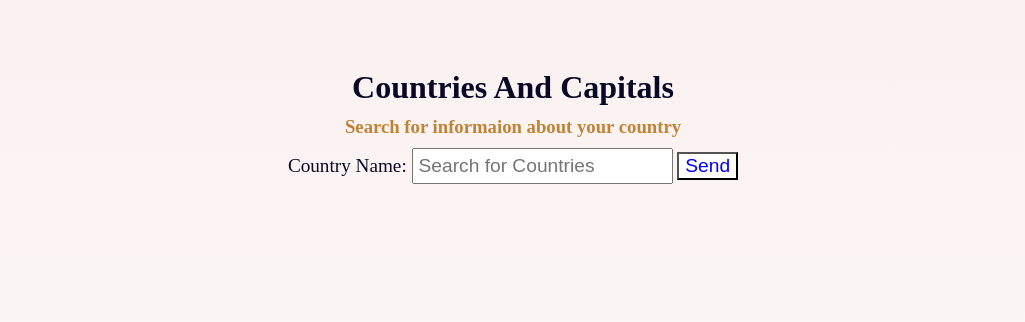
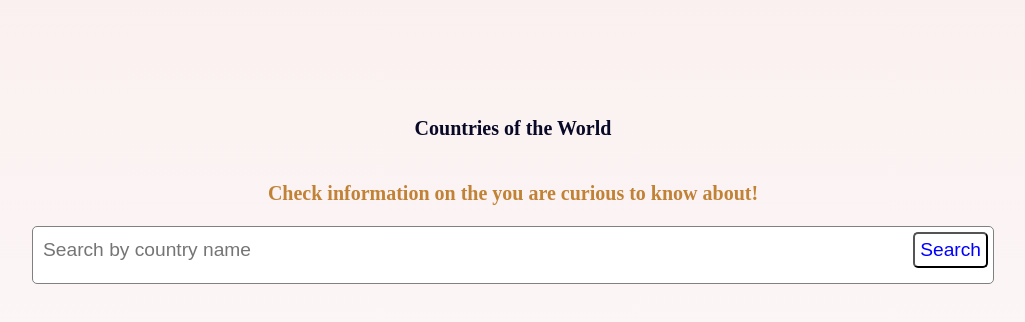
Before and after one commit to GSG-G8/Rest-Countries, a website: page public/index.html in a window 1280 px wide. Shown: the whole page, without its empty margins (127-1152 px from the left). Drawn offline with Linux system fonts and the light colour scheme; files that its build step writes are made by us from their sources; files whose address does not match are found by name.

Commit message:
made styles for the page relates #8

```diff
--- a/public/css/style.css
+++ b/public/css/style.css
@@ -1,44 +1,84 @@
-*{
+* {
   margin: 0;
 }
- .main__div{
-     background-image:linear-gradient(rgba(211, 109, 109, 0.1),
-      rgba(252, 244, 244, 0.1)),url('../images/bg.jpg') ;
+.main__div {
+  background-image: linear-gradient(
+      rgba(211, 109, 109, 0.1),
+      rgba(252, 244, 244, 0.1)
+    ),
+    url("../images/bg.jpg");
   height: 100vh;
-     background-size: cover;
-     margin: 0 auto;
+  background-size: 100vw 100vh;
 }
- .Rest__Country{
-     padding-top: 5%;
-     text-align: center;
-     font-size: 1rem;
-
+.Rest__Country {
+  display: flex;
+  flex-direction: column;
+  align-items: center;
+  padding-top: 6rem;
 }
- .search__heading1{
+.search__heading1 {
+  margin: 1rem 0;
   padding: 5px;
-    color:#090927;
+  color: #090927;
+  font-size: 1.25rem;
 }
- .search__heading3{
+.search__heading3 {
+  margin: 1rem 0;
   padding: 5px;
   color: #c18236;
+  font-size: 1.25rem;
 }
- .country__form{
+.Rest__Country__Search {
+  border: 1px solid gray;
+  border-radius: 5px;
+  background-color: white;
+  width: 75%;
+}
+.form__label {
+  position: fixed;
+  right: 5000px;
+}
+.country__form {
   padding: 5px;
-    color:#090927;
+  color: #090927;
   font-size: 1.2rem;
+  display: flex;
+  justify-content: space-between;
 }
- .search__country{
+.search__country {
+  border: none;
   padding: 5px;
-    color:#090927;
+  color: #090927;
   font-size: 1.2rem;
+  border-radius: 5px;
+  width: 75%;
 }
-.form__btn{
-    color:#090927;
+.form__btn {
+  padding: 5px;
+  color: #090927;
   font-size: 1.2rem;
   color: blue;
   background-color: white;
+  border-radius: 5px;
 }
-.form__btn:hover{
-    color:blueviolet;
-    background-color: rgba(50, 50, 139,.2);
+.form__btn:hover {
+  color: blueviolet;
+  background-color: rgba(50, 50, 139, 0.2);
+  cursor: pointer;
 }
+.country__list {
+  align-self: center;
+  padding: 5px;
+}
+.option {
+  cursor: pointer;
+}
+.option:hover {
+  background-color: gray;
+}
+
+@media only screen and (max-width: 600px) {
+  * {
+    font-size: 14px;
+  }
+}
--- a/public/index.html
+++ b/public/index.html
@@ -11,25 +11,32 @@
     <main>
       <div class="main__div">
         <div class="Rest__Country">
-         <h1 class="search__heading1"> Countries And Capitals</h1>
-         <h3 class="search__heading3"> Search for informaion about your country</h3>
-          <form class="country__form" action="/posts" method="post" id="country__form">
-            <label for="search__country">Country Name:</label>
+          <h1 class="search__heading1">Countries of the World</h1>
+          <h3 class="search__heading3">
+            Check information on the you are curious to know about!
+          </h3>
+          <div class="Rest__Country__Search">
+            <form
+              class="country__form"
+              action="/posts"
+              method="post"
+              id="country__form"
+            >
+              <label for="search__country" class="form__label"
+                >Search by country name</label
+              >
               <input
                 type="text"
                 id="search__country"
                 name="search"
-              placeholder="Search for Countries"
+                placeholder="Search by country name"
                 class="search__country"
-              autocomplete="off"
               />
-            <button  class="form__btn" type="submit">Send</button>
+              <button class="form__btn" type="submit">Search</button>
             </form>
-          <div class="country__list">
+            <div class="country__list"></div>
           </div>
-
-          <div class="country__info">
-          </div>
+          <div class="country__info"></div>
         </div>
       </div>
     </main>
--- a/public/scripts/dom.js
+++ b/public/scripts/dom.js
@@ -4,6 +4,8 @@ const countryInfoContainer = document.querySelector('.country__info');
 const countryList = document.querySelector('.country__list');
 const countriesNameUrl = '/countries';
 let countriesInfoUrl;
+
+
 
 
 const insertedCountry = (e) => {
```
Lines whose indentation alone changed are shown as unchanged.
